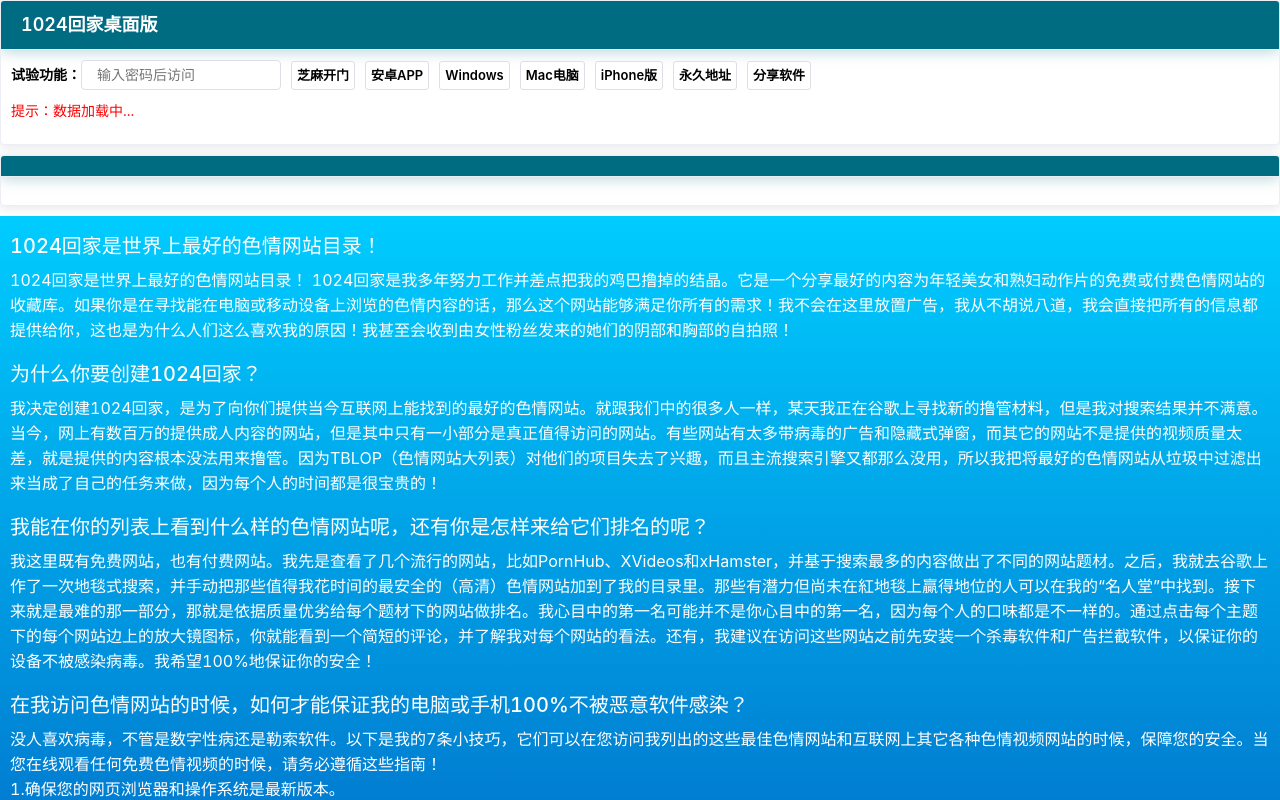
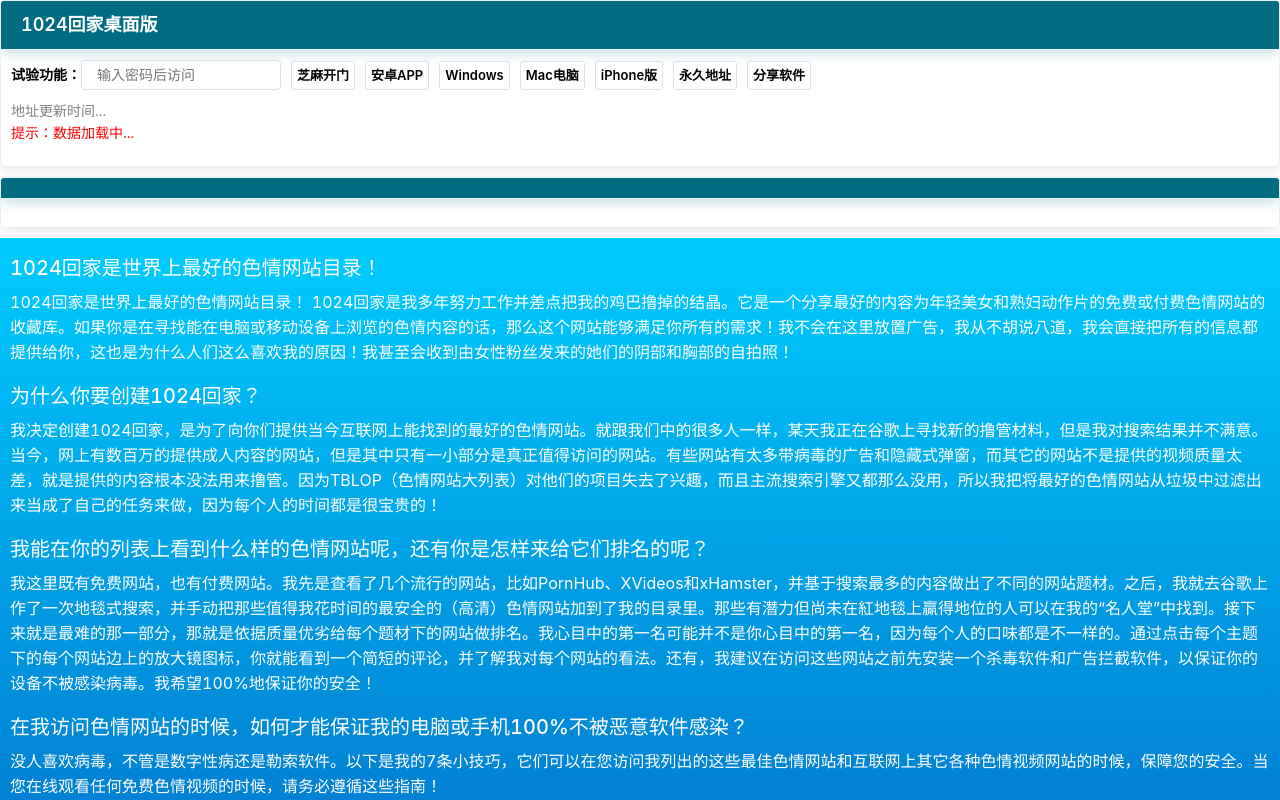
Before and after one commit to Sjj1024/Vue3TsHome, a Vue app: page / in a window 1280 px wide. Shown: the top 800 px of the page. Built offline with nearby package versions, Linux system fonts and the light colour scheme.

Commit message:
add:更新时间

```diff
--- a/src/App.vue
+++ b/src/App.vue
@@ -25,6 +25,7 @@ cantRightClick()
 
 // 初始化数据
 var moreInfo = ref('提示：数据加载中...')
+var guideTime = ref('地址更新时间...')
 var password = ref('')
 var hiddenBox = ref(false)
 var realJsonLoc: any = reactive({
@@ -181,6 +182,7 @@ function getChromeHuijiaData() {
         Object.assign(realJsonLoc, realJson)
         // 页面嵌入info和分享内容
         moreInfo = realJson.data.more_info.trim()
+        guideTime = realJson.data.guide_time.trim()
         shareContent = realJson.data.share
         // 渲染导航
         Object.assign(hotUrls, realJson.data.navigation.hotbox)
@@ -335,6 +337,9 @@ function cantRightClick() {
                     <button class="btn" @click="shareDesk(shareContent)">
                         分享软件
                     </button>
+                </div>
+                <div class="guide-time" id="guideTime">
+                    {{ guideTime }}
                 </div>
                 <div class="info" id="info">{{ moreInfo }}</div>
                 <input
--- a/src/styles.css
+++ b/src/styles.css
@@ -12,3 +12,8 @@ body::-webkit-scrollbar-track {
     border-radius: 0;
     background: rgba(0,0,0,0.1);
 }
+
+
+.guide-time{
+  color: gray;
+}
```
